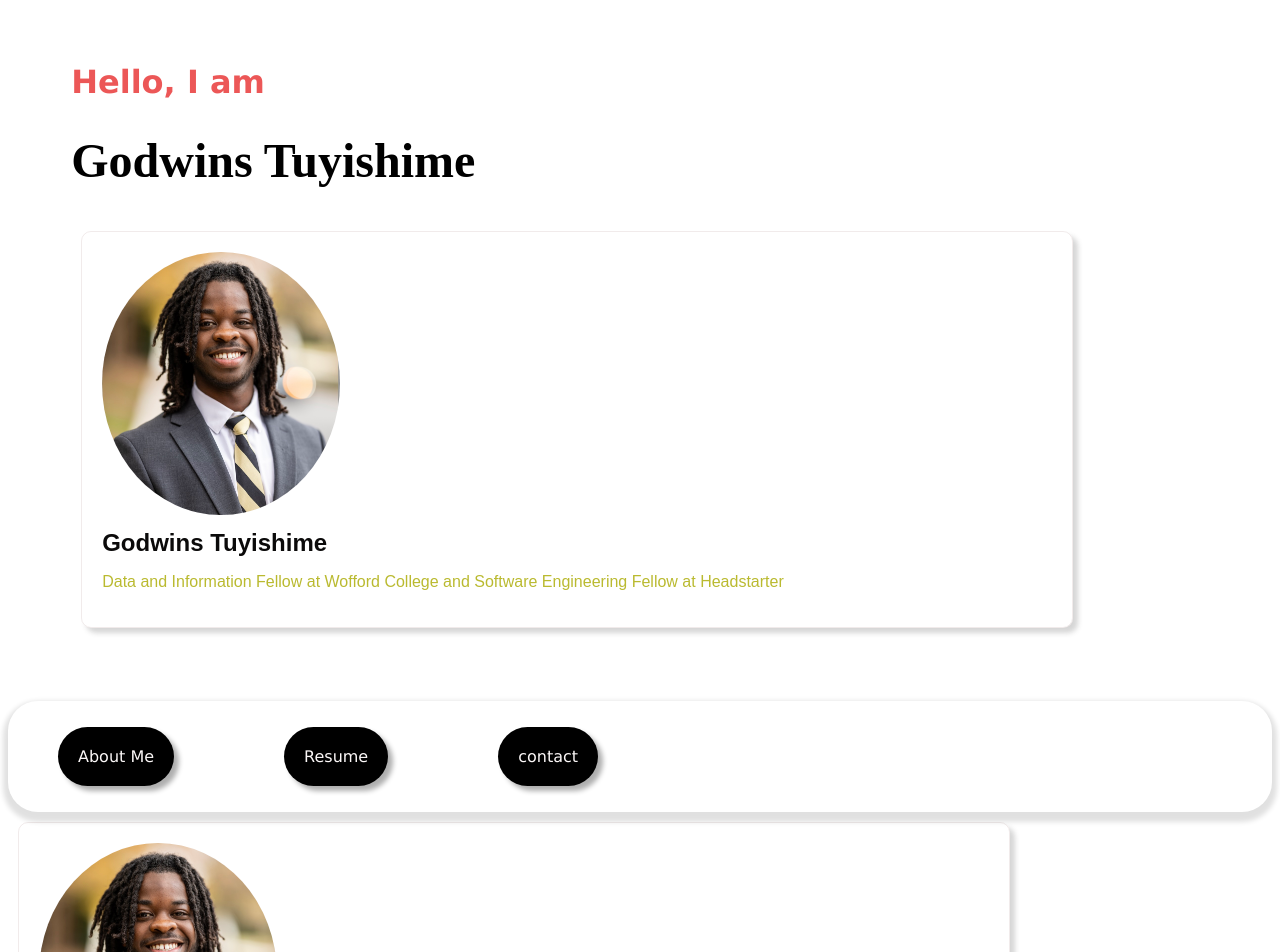
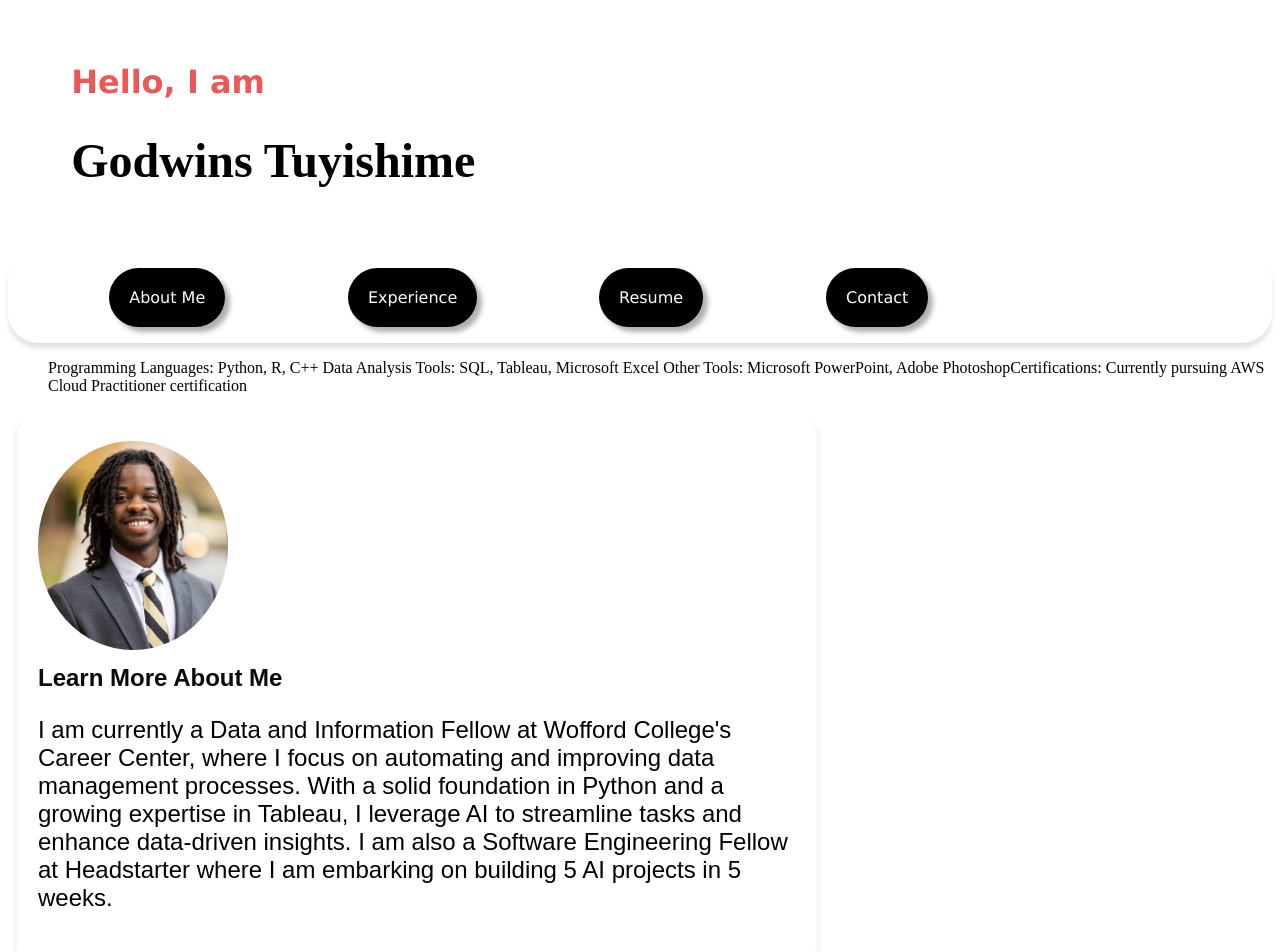
Before and after one commit to T-Godwins/Portfolio-vite, a React (Vite) app in the folder vite-portfolio/: page / in a window 1280 px wide. Shown: the top 952 px of the page. Built offline with nearby package versions, Linux system fonts and the light colour scheme.

Commit message:
New header and about me, now working on skills

```diff
--- a/vite-portfolio/src/App.jsx
+++ b/vite-portfolio/src/App.jsx
@@ -2,7 +2,8 @@ import Header from './Header/Header.jsx'
 import Footer from './Footer.jsx'
 import Food from './Food.jsx'
 import Card from './Card/Card.jsx'
-import Headshot from './Card/Headshot.jsx'
+import About from './Card/About.jsx'
+import Skills from './Card/Skills.jsx'
 import Navigation from './Navigation/Navigation.jsx'
 
 
@@ -12,13 +13,13 @@ function App(){
   return(
     <>
     <Header/>
-    {/* <Headshot/> */}
     <Navigation/>
-    <Headshot/>
-    <Headshot/>
+    <Skills/>
+    <About/>
+{/*
     <Card/>
     <Footer/>
-    <Card/>
+    <Card/> */}
     </>
   );
 }
--- /dev/null
+++ b/vite-portfolio/src/Card/About.jsx
@@ -0,0 +1,23 @@
+import headshot_pic from '/Users/tuyishimeg/Desktop/Projects/Portfolio-vite/vite-portfolio/src/assets/Headshot.jpg'
+import styles from './Card.module.css'
+import Skills from './Skills.jsx'
+
+
+function About(){
+    return(
+        <>
+
+        <div className={styles.card}>
+            <img className="card-image" src={headshot_pic} alt="Headshot"></img>
+            <h2 className="card-title">Learn More About Me</h2>
+            <p className="card-text">I am currently a Data and Information Fellow at Wofford College's Career Center, where I focus on automating and improving data management processes. With a solid foundation in Python and a growing expertise in Tableau, I leverage AI to streamline tasks and enhance data-driven insights. I am also a
+            Software Engineering Fellow at Headstarter where I am embarking on building 5 AI projects in 5 weeks.
+            </p>
+
+        </div>
+        </>
+    );
+
+}
+
+export default About
--- a/vite-portfolio/src/Card/Card.module.css
+++ b/vite-portfolio/src/Card/Card.module.css
@@ -1,11 +1,11 @@
 .card{
-    border: 1px solid rgba(180, 149, 149, 0.188);
+    border: 1px solid white(252, 252, 252, 0.188);
     border-radius: 10px;
-    box-shadow: 5px 5px 5px rgba(54, 52, 52, 0.202);
+    box-shadow: 0px 5px 0px 5px rgba(193, 188, 188, 0.113);
     padding: 20px;
     margin: 10px;
     text-align: left;
-    max-width: width 250px;
+    max-width: 60%;
     display: inline-block
   }
 
@@ -19,11 +19,19 @@
 
 .card h2{
     font-family: Arial, sans-serif;
-    margin: 0;
+    margin: 0%;
     color:rgb(11, 10, 10);
+
 }
 
 .card p{
     font-family: Arial, sans-serif;
-    color:rgb(186, 186, 48);
+    font-size:150%;
+    color:black;
 }
+
+.card l1 {
+    font-family: Arial, sans-serif;
+    font-size:150%;
+    color:rgb(191, 45, 45);
+}
--- a/vite-portfolio/src/Card/Headshot.jsx
+++ /dev/null
@@ -1,17 +0,0 @@
-import headshot_pic from '/Users/tuyishimeg/Desktop/Projects/Portfolio-vite/vite-portfolio/src/assets/Headshot.jpg'
-import styles from './Card.module.css'
-
-function Headshot(){
-    return(
-        <>
-        <div className={styles.card}>
-            <img className="card-image" src={headshot_pic} alt="Headshot"></img>
-            <h2 className="card-title">Godwins Tuyishime</h2>
-            <p className="card-text">Data and Information Fellow at Wofford College and Software Engineering Fellow at Headstarter</p>
-        </div>
-        </>
-    );
-
-}
-
-export default Headshot
--- /dev/null
+++ b/vite-portfolio/src/Card/Skills.jsx
@@ -0,0 +1,16 @@
+import styles from './Card.module.css'
+
+function Skills(){
+    return(
+        <div className={styles.Card}>
+            <ul>
+                <l1>Programming Languages: Python, R, C++ </l1>
+                <l1>Data Analysis Tools: SQL, Tableau, Microsoft Excel </l1>
+                <l1>Other Tools: Microsoft PowerPoint, Adobe Photoshop</l1>
+                <l1>Certifications: Currently pursuing AWS Cloud Practitioner certification</l1>
+            </ul>
+        </div>
+    );
+}
+
+export default Skills
--- a/vite-portfolio/src/Header/Header.jsx
+++ b/vite-portfolio/src/Header/Header.jsx
@@ -1,13 +1,15 @@
 import styles from './Header.module.css'
-import Headeshot from './../Card/Headshot'
-import Headshot from './../Card/Headshot';
+import Headeshot from '../Card/About'
+import Headshot from '../Card/About';
+import Navigation from '../Navigation/Navigation';
 function Header(){
 
     return(
         <header className={styles.Header}>
             <h3>Hello, I am</h3>
             <h1>Godwins Tuyishime</h1>
-            <Headshot/>
+            <div className='sticky'>
+            </div>
         </header>
     );
 }
--- a/vite-portfolio/src/Header/Header.module.css
+++ b/vite-portfolio/src/Header/Header.module.css
@@ -20,7 +20,10 @@
         opacity: 1;
         transform: translateY(0px) scale(1);
     }
+
 }
+
+
 
 @keyframes fade-left {
     0% {
@@ -55,3 +58,7 @@
     padding-top: 0%;
     animation: fade-left 1s;
 }
+
+.Header div {
+    animation: fade-up 1s
+}
--- a/vite-portfolio/src/Navigation/Navigation.jsx
+++ b/vite-portfolio/src/Navigation/Navigation.jsx
@@ -5,9 +5,11 @@ function Navigation() {
         <nav className = {styles.Navigation}>
             <ul>
             <div className='sticky'>
-                <l1 className = {styles.Navigation}>About Me</l1>
-                <l1 className = {styles.Navigation}>Resume</l1>
-                <l1 className = {styles.Navigation}>contact</l1>
+                <l1 className = {styles.Navigation}><a href='#' alt= 'About Me'>About Me</a></l1>
+                <l1 className = {styles.Navigation}><a href='#' alt= 'Experience'>Experience</a></l1>
+                <l1 className = {styles.Navigation}><a href='https://drive.google.com/file/d/168XfY4fgx6ERkzLJKtzPMrg_eiRtVfQ6/view?usp=sharing"' alt= 'Resume'>Resume</a></l1>
+                <l1 className = {styles.Navigation}><a href='#' alt= 'Contact'>Contact</a></l1>
+
             </div>
             </ul>
         </nav>
--- a/vite-portfolio/src/Navigation/Navigation.module.css
+++ b/vite-portfolio/src/Navigation/Navigation.module.css
@@ -1,6 +1,20 @@
+@keyframes fade-up {
+    0% {
+        opacity: 0;
+        transform: translateY(30px) scale(0.9);
+    }
+
+    100% {
+        opacity: 1;
+        transform: translateY(0px) scale(1);
+    }
+
+}
+
 .Navigation {
     background-color: white;
-    box-shadow: 0px 5px 5px 5px rgba(0, 0, 0, 0.122);
+    /* text-align:left; */
+    box-shadow: 0px 5px 5px 0px rgba(0, 0, 0, 0.122);
     border-radius: 30px;
     border: none;
     width: 100%;
@@ -8,7 +22,9 @@
     display: inline-block;
     position: sticky;
     top: 0;
+    animation: fade-up 1s;
 }
+
 
 .Navigation l1{
     color:rgb(252, 248, 248);
@@ -16,9 +32,17 @@
     padding: 20px;
     font-family:Verdana, Geneva, Tahoma, sans-serif;
     box-shadow: 5px 5px 5px rgba(0, 0, 0, 0.319);
-    margin: 10px;
-    margin-right: 100px;
-    cursor:pointer;
+
+    margin-inline: 5%;
+
     width: auto;
     text-align: center;
+    cursor:pointer;
+
 }
+
+
+.Navigation a {
+    color: white;
+    text-decoration: none;
+}
```
